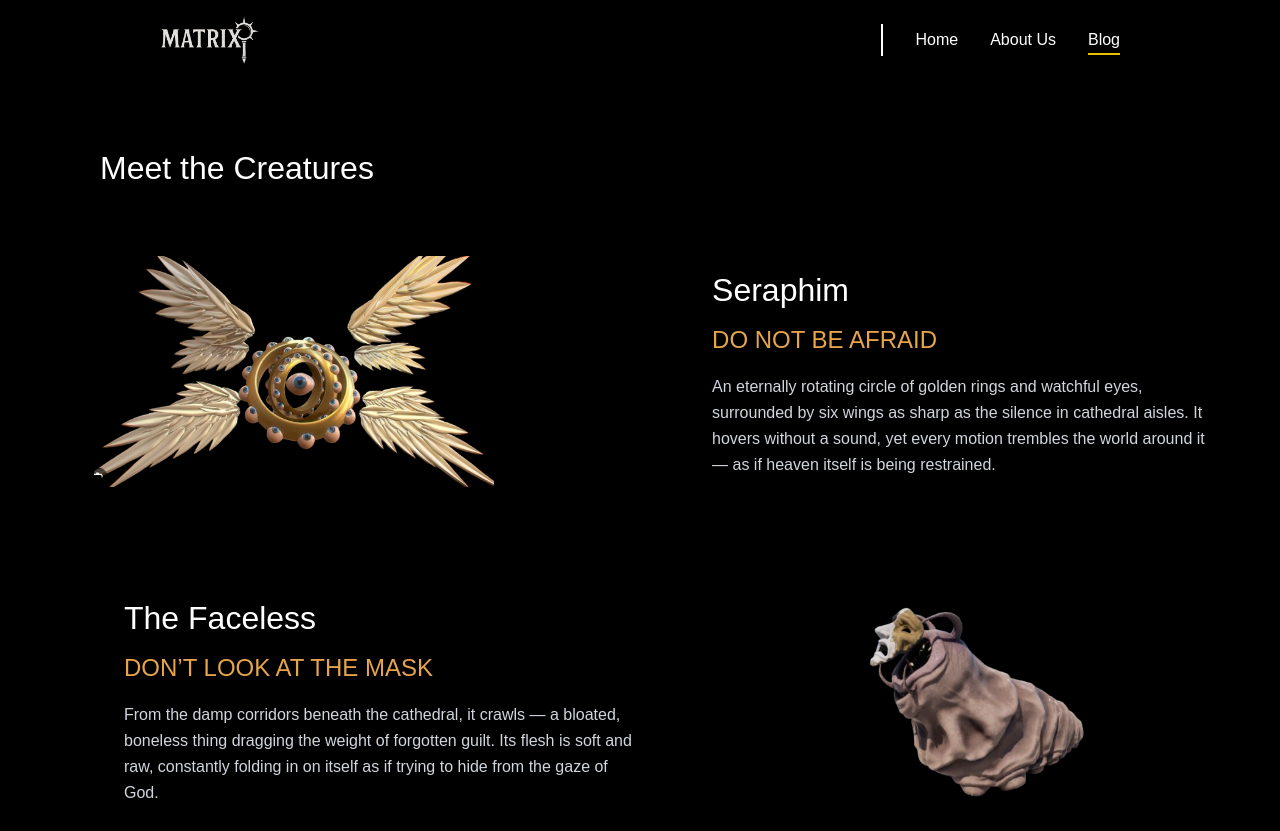
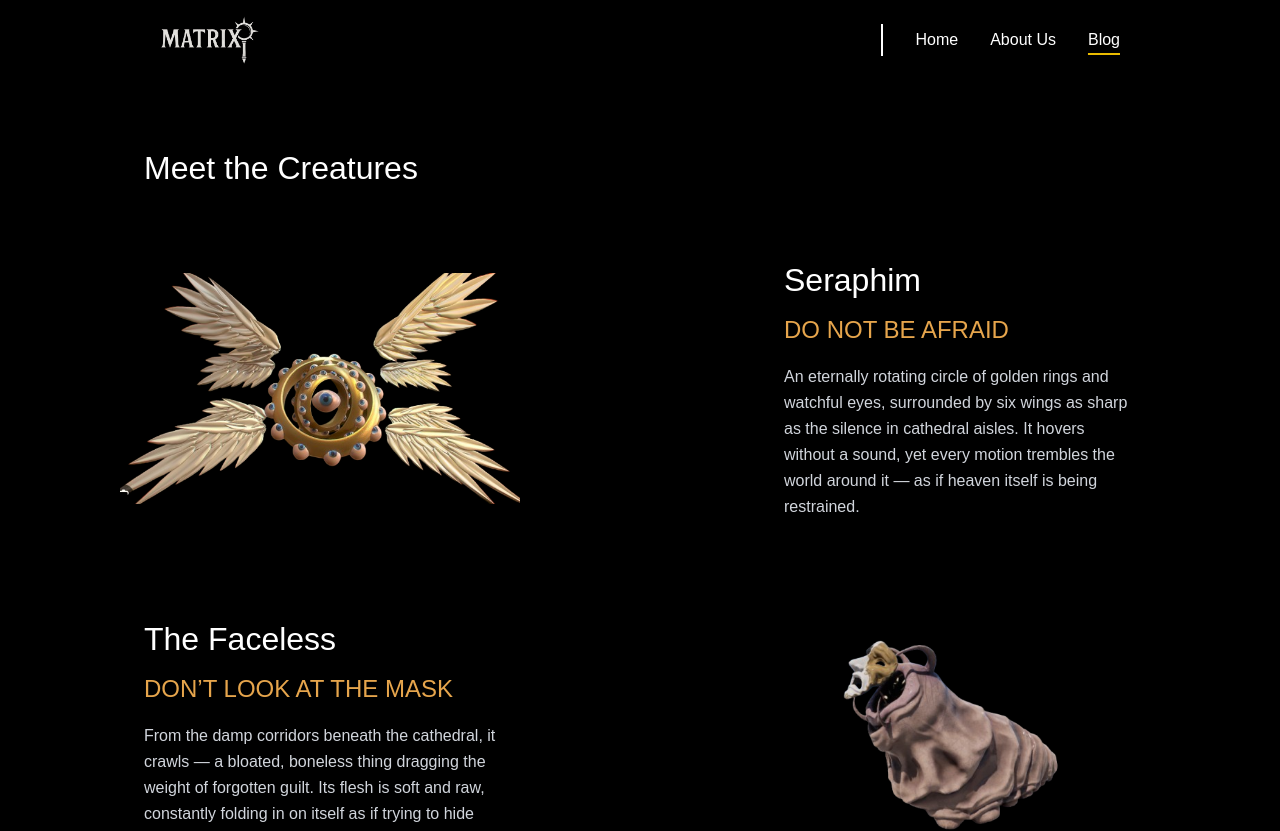
Before and after one commit to Endorze/Yahwehs-Creations, a Next.js app: page /blog in a window 1280 px wide. Shown: the top 831 px of the page. Built offline with nearby package versions, Linux system fonts and the light colour scheme; a web font is replaced by a local one.

Commit message:
Add: some changes in code and fixed margin

```diff
--- a/src/app/components/018-FeatureSection/index.tsx
+++ b/src/app/components/018-FeatureSection/index.tsx
@@ -10,10 +10,9 @@ interface FeatureSectionProps {
   reverse?: boolean;
 }
 
-const FeatureSection: React.FC<FeatureSectionProps> = ({name,subtitle,description,image,reverse = false,}) => {
+function FeatureSection({ name, subtitle, description, image, reverse = false,}: FeatureSectionProps) {
   return (
     <div className="relative my-16">
-      {/* Main content */}
       <div className={`flex flex-col md:flex-row ${reverse ? 'md:flex-row-reverse' : ''} items-center`}>
         <div className="w-full md:w-1/2 flex justify-center">
           <Image
@@ -24,10 +23,7 @@ const FeatureSection: React.FC<FeatureSectionProps> = ({name,subtitle,descriptio
             className="object-contain"
           />
         </div>
-
-        {/* <div className="w-full md:w-1/2 text-center md:text-left px-6 mt-8 md:mt-0 md:ms-25"> */}
-        <div className="w-full md:w-1/2 px-6 mt-8 md:mt-0 text-center md:text-left md:ms-25">
-
+       <div className="w-full md:w-1/2 px-6 md:px-36 mt-8 md:mt-0 text-center md:text-left">
           <H2Title text={name} size="32px" />
           <div className="mt-2">
             <H3Title text={subtitle} size="24px" />
@@ -37,11 +33,8 @@ const FeatureSection: React.FC<FeatureSectionProps> = ({name,subtitle,descriptio
           </p>
         </div>
       </div>
-
-
-
     </div>
   );
-};
+}
 
 export default FeatureSection;
--- a/src/app/components/MeetTheCreature/index.tsx
+++ b/src/app/components/MeetTheCreature/index.tsx
@@ -6,7 +6,7 @@ import H2Title from '../H2Title/H2Title';
 const MeetTheCreatures = () => {
     return (
         <section className="relative bg-black text-white pt-16 pb-32">
-      <div className=" ms-25 mb-12">
+            <div className="px-6 text-center md:text-left md:px-36 mb-12">
                 <H2Title text="Meet the Creatures" size="32px" />
             </div>
             <FeatureSection
```
Lines whose indentation alone changed are shown as unchanged.
